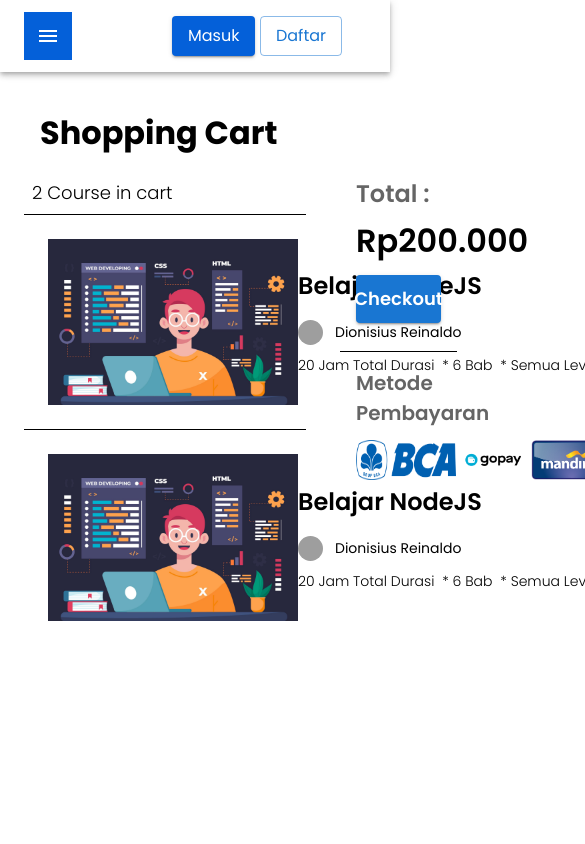
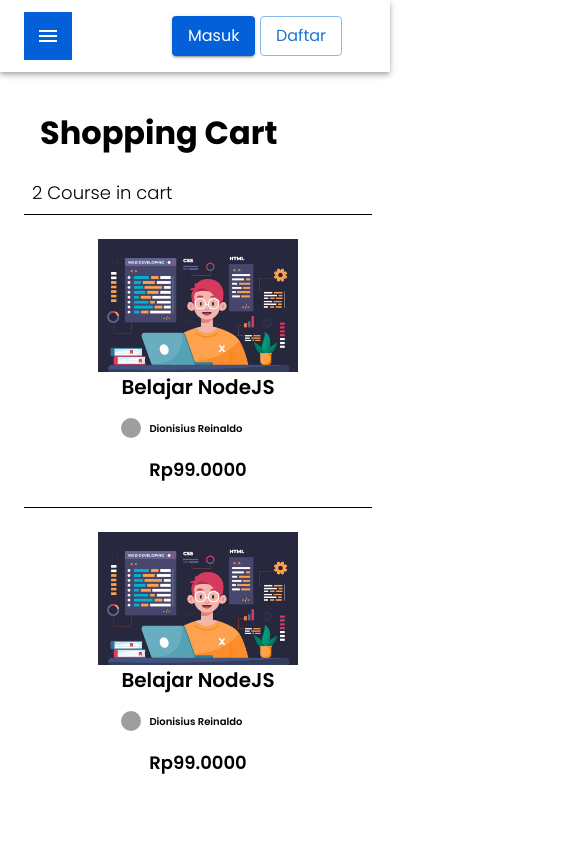
Before and after one commit to tugas-akhir-fs26/FE-SkillMastery, a React (Vite) app: page /payment in a window 390 px wide. Shown: the top 844 px of the page, 585 px wide, since content can reach past the window. Built offline with nearby package versions, Linux system fonts and the light colour scheme; grey boxes are pictures that could not be loaded.

Commit message:
responsive list course cart section

```diff
--- /dev/null
+++ b/src/components/payment/cartCourse.module.css
@@ -0,0 +1,9 @@
+.img_cart{
+    width: 250px;
+}
+
+@media screen and (max-width: 768px){
+    .img_cart{
+        width: 200px;
+    }
+}
--- a/src/components/payment/cartCouse.jsx
+++ b/src/components/payment/cartCouse.jsx
@@ -1,38 +1,29 @@
+// @ts-nocheck
 import { Avatar, Box, Typography } from "@mui/material";
 import React from "react";
+import Style from "./cartCourse.module.css"
 
 export default function CartCourse() {
   return (
-    <Box sx={{ width : "60vw",display: "flex", alignItems: "center", justifyContent : "space-around", p:3, borderTop : "1px solid black" }}>
-      <img src="../src/assets\courses\web.jpg" alt="web" width={250} />
+    <Box sx={{ width : {xs : "300px", md : "60vw"}, display: "flex", flexDirection : {xs : "column", md : "row"}, alignItems: "center", justifyContent : "space-around", p:3, borderTop : "1px solid black" }}>
+      <img src="../src/assets/courses/web.jpg" alt="web" className={`${Style.img_cart}`} />
       <Box>
-        <Typography sx={{ fontWeight: 600, fontSize: "24px", marginBottom : "16px" }}>
+        <Typography sx={{ fontWeight: 600, fontSize: {xs : "20px" ,md : "24px"}, marginBottom : "16px" }}>
           Belajar NodeJS
         </Typography>
-        <Box sx={{ display: "flex", alignItems: "center", gap: "12px" }}>
+        <Box sx={{ display: "flex", alignItems: "center", gap: {xs : "8px",md : "12px"} }}>
           <Avatar
             alt="Remy Sharp"
             src="/static/images/avatar/2.jpg"
-            sx={{ width: "25px", height: "25px" }}
+            sx={{ width:  {xs : "20px" ,md : "25px"}, height: {xs : "20px" ,md : "25px" }}}
           />
-          <Typography sx={{ fontWeight: 400, fontSize: "14px" }}>
+          <Typography sx={{ fontWeight: {xs : 600, md : 400}, fontSize: {xs : "10px", md : "14px"} }}>
             Dionisius Reinaldo
-          </Typography>
-        </Box>
-        <Box sx={{display : "flex", justifyContent : "space-between", width : "300px", marginTop : "10px"}}>
-          <Typography sx={{ fontSize: "14px", fontWeight: 300 }}>
-            20 Jam Total Durasi
-          </Typography>
-          <Typography sx={{ fontSize: "14px", fontWeight: 300 }}>
-            * 6 Bab
-          </Typography>
-          <Typography sx={{ fontSize: "14px", fontWeight: 300 }}>
-            * Semua Level
           </Typography>
         </Box>
       </Box>
       <Box>
-        <Typography variant="h5" sx={{fontWeight : 600}}>
+        <Typography sx={{fontWeight : 600, fontSize : {xs : "18px" ,md : "24px"}, marginTop : {xs : "18px", md : 0}}}>
             Rp99.0000
         </Typography>
       </Box>
--- a/src/pages/payment.jsx
+++ b/src/pages/payment.jsx
@@ -1,12 +1,14 @@
 import React from "react";
 import CartCourse from "../components/payment/cartCouse";
 import Typography from "@mui/material/Typography";
-import { Box } from "@mui/material";
+import { Box, Grid } from "@mui/material";
 import Subtotal from "../components/payment/subtotal";
 
 function Payment() {
   return (
-    <Box sx={{ p: 3, display: "flex", alignItems : "start", gap : "18px"}}>
+    <Box sx={{ p: 3, display: "flex", alignItems: "start", gap: "18px" }}>
+      <Grid container spacing={2}>
+        <Grid item xs={12} md={8}>
           <Box>
             <Typography
               variant="h5"
@@ -18,12 +20,19 @@ function Payment() {
             <Typography sx={{ fontWeight: 300, fontSize: "18px", p: 1 }}>
               2 Course in cart
             </Typography>
+
+            {/* render list cart course */}
             <CartCourse />
             <CartCourse />
           </Box>
-      <Box sx={{width : "30vw", p:2, height :"50vh", marginTop : "48px"}}>
+        </Grid>
+        <Grid item xs={12} md={4}>
+          <Box sx={{ width: "30vw", p: 2, height: "50vh", marginTop: "48px" }}>
+            {/* render subtotal */}
             <Subtotal />
           </Box>
+        </Grid>
+      </Grid>
     </Box>
   );
 }
```
Lines whose indentation alone changed are shown as unchanged.
